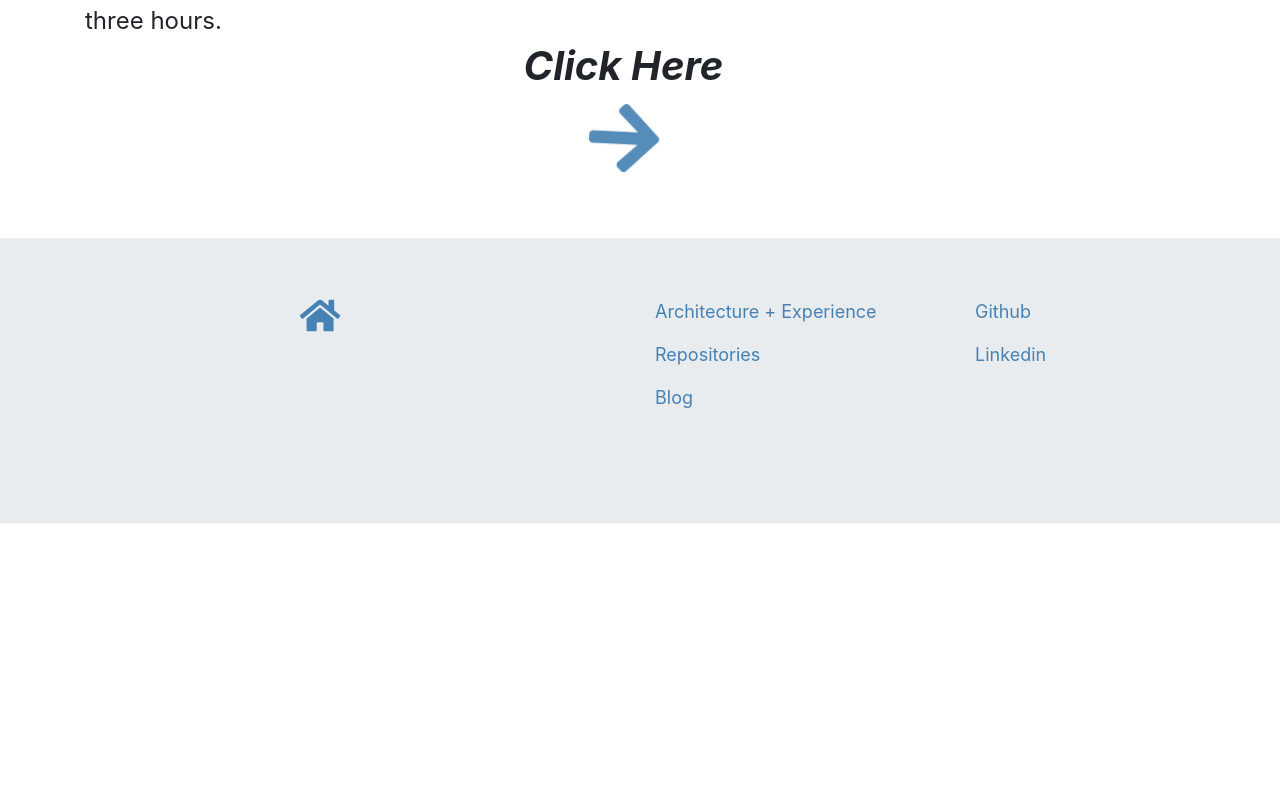
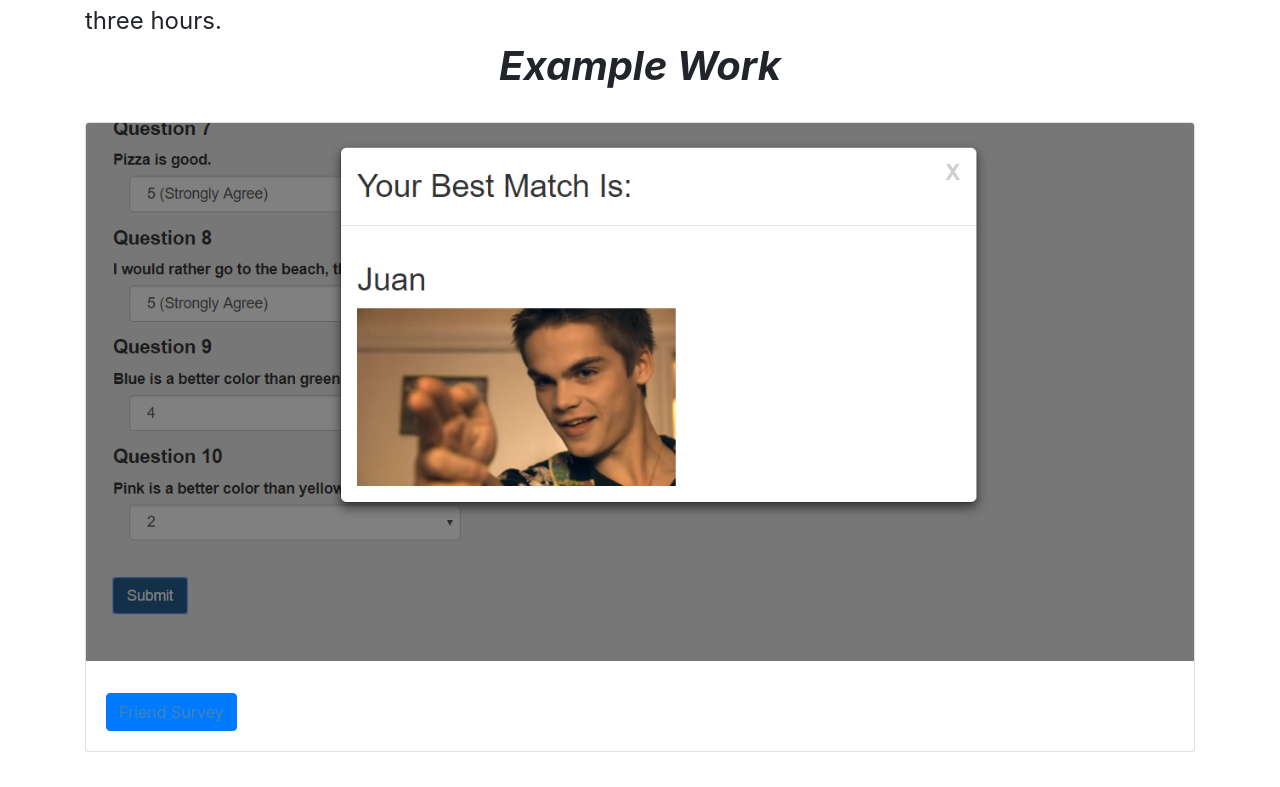
Before and after one commit to alexlepore/node-web, a React (Create React App) app in the folder client/: page / in a window 1280 px wide. Shown: the part 2413-3200 px from the top of the page. Before the commit the page ends 2936 px from the top, so only its background shows below. Built offline with nearby package versions, Linux system fonts and the light colour scheme; no server answers.

Commit message:
added a mini work section component called miniapps

```diff
--- /dev/null
+++ b/client/src/components/miniapps/MiniApps.js
@@ -0,0 +1,34 @@
+import React, {Component} from 'react';
+import Friends from './friends.png';
+
+class MiniApps extends Component{
+
+    render(){
+        return(
+            <div className="row">
+                <div className="col-12">
+                    <div className="row">
+                        <div className="col-12">
+                            <h1 className="text-center font-italic font-weight-bold">Example Work</h1>
+                        </div>
+                    </div>
+                    <br />
+                    <div className="row">
+                        <div className="col-12">
+                            <div className="card">
+                                <img className="card-img-top" src={Friends}/>
+                                <div className="card-body">
+                                    <h5 className="card-title"></h5>
+                                    <a href="https://hidden-ridge-95848.herokuapp.com/" target="_blank" className="btn btn-primary">Friend Survey</a>
+                                </div>
+                            </div>
+                        </div>
+                    </div>
+                </div>
+            </div>
+        )
+    }
+
+}
+
+export default MiniApps;
--- a/client/src/pages/homepage/HomePage.js
+++ b/client/src/pages/homepage/HomePage.js
@@ -7,6 +7,7 @@ import TechStack from '../../components/techstack/TechStack';
 import GifSection from '../../components/gifsection/GifSection';
 import NextArrow from '../../components/nextarrow/NextArrow';
 import Footer from '../../components/footer/Footer';
+import MiniApps from '../../components/miniapps/MiniApps';
 
 class HomePage extends Component {
     render(){
@@ -25,6 +26,9 @@ class HomePage extends Component {
                     <TechStack />
                     <GifSection />
                 </div>
+                <div className="container verticalHeight">
+                    <MiniApps />
+                </div>
                 <NextArrow />
                 <Footer />
             </div>
```
Also changed, not shown: client/src/components/miniapps/friends.png (added).
